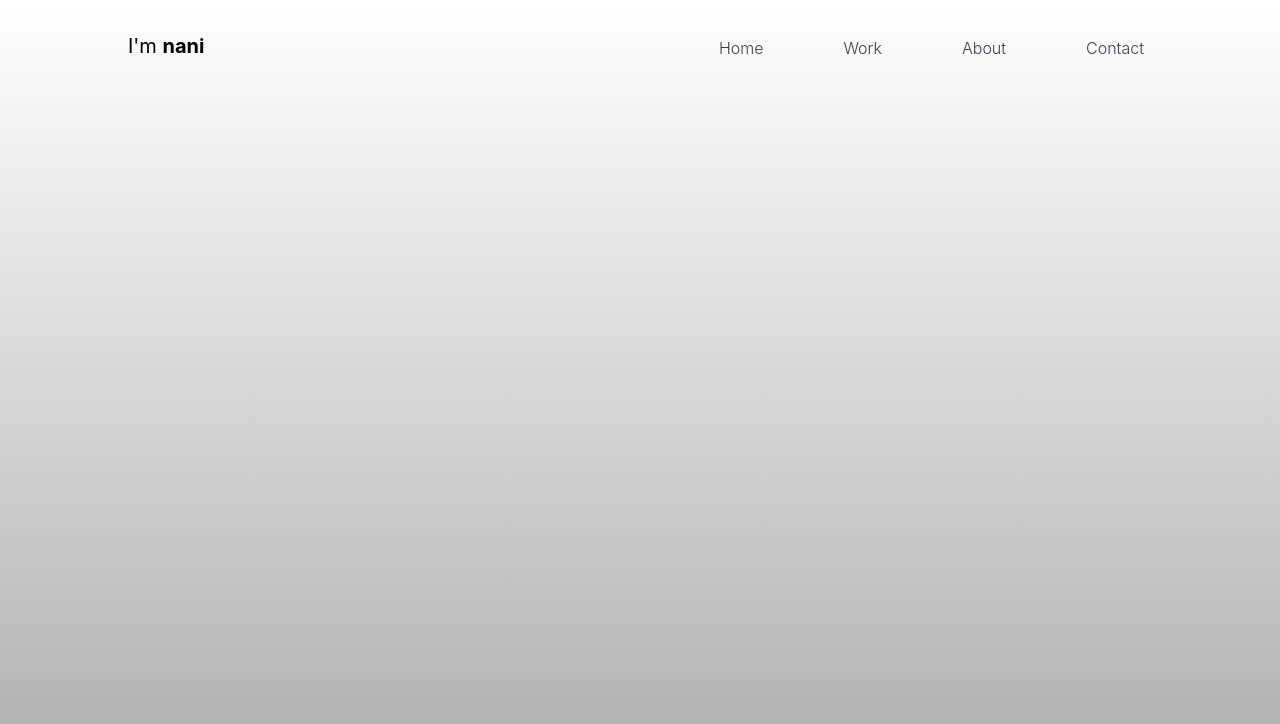
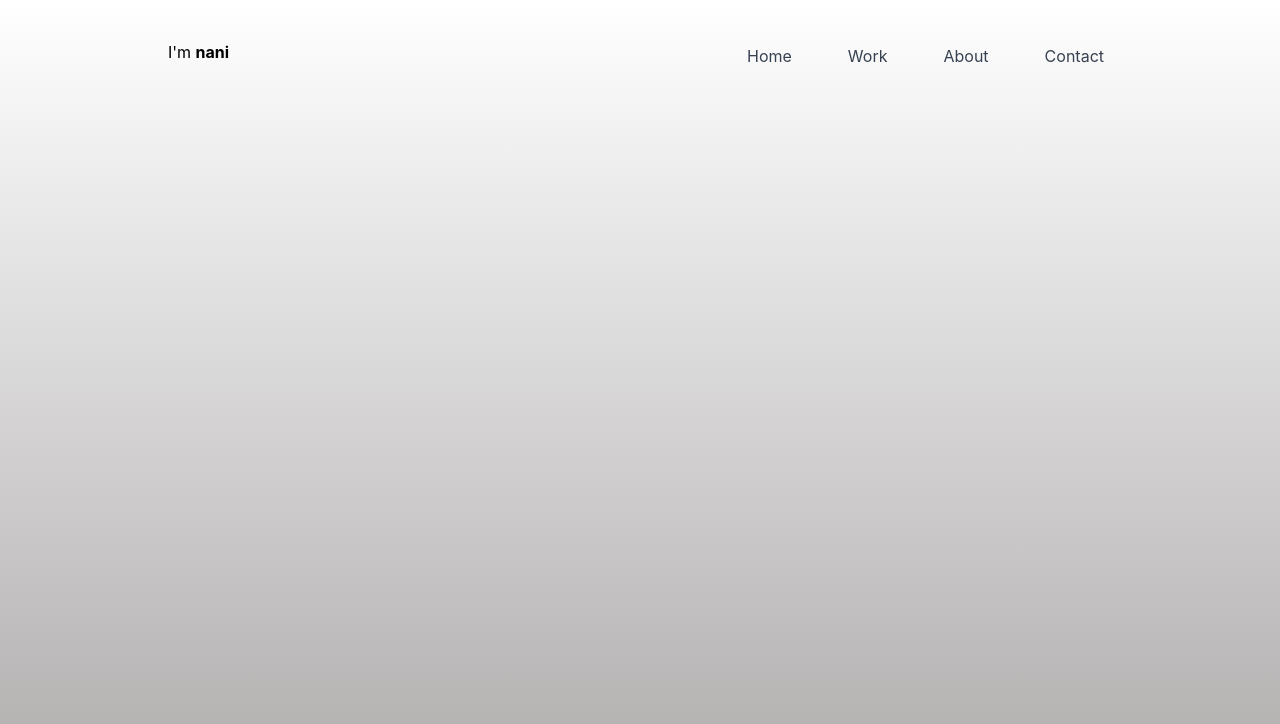
Before and after one commit to nani-samireddy/portfolio, a React (Vite) app: page / in a window 1280 px wide. Shown: the top 724 px of the page. Built offline with nearby package versions, Linux system fonts and the light colour scheme.

Commit message:
added nav

```diff
--- a/index.html
+++ b/index.html
@@ -6,6 +6,8 @@
   <link rel="icon" type="image/svg+xml" href="/vite.svg" />
   <meta name="viewport" content="width=device-width, initial-scale=1.0" />
   <title>Nani samireddy</title>
+  <link rel="stylesheet"
+    href="https://fonts.googleapis.com/css2?family=Material+Symbols+Outlined:opsz,wght,FILL,GRAD@20..48,100..700,0..1,-50..200" />
 </head>
 
 <body>
--- a/src/App.jsx
+++ b/src/App.jsx
@@ -2,9 +2,9 @@ import Navbar from "./components/navbar";
 
 function App() {
   return (
-    <>
+    <div className="text-black">
       <Navbar />
-    </>
+    </div>
   );
 }
 
--- a/src/components/navbar.jsx
+++ b/src/components/navbar.jsx
@@ -1,27 +1,58 @@
+import { useState } from "react";
+
 const Navbar = () => {
+  const [showModal, setShowModal] = useState(false);
   return (
-    <div className="w-full flex justify-center ">
-      <nav className="w-80vw flex md:flex-row flex-col md:justify-between py-8 ">
-        <div className="text-black text-xl">
-          <span>
+    <div className="w-100vw flex justify-center relative smooth-trasnsition">
+      <div className="w-80p flex justify-between  py-8 md:py-10 md:px-10 px-4">
+        <div>
+          <h1 className="font-lg">
             I&apos;m <span className="font-bold">nani</span>
-          </span>
+          </h1>
         </div>
-        <div className="flex gap-16 font-light invisible md:visible ">
-          <a className=" nav-element" href="/">
+
+        <div className=" md:flex hidden gap-10">
+          <a className="nav-element" href="#home">
             Home
           </a>
-          <a className="nav-element" href="#Work">
+          <a className="nav-element" href="#work">
             Work
           </a>
-          <a className="nav-element" href="/about">
+          <a className="nav-element" href="#about">
             About
           </a>
-          <a className="nav-element" href="/contact">
+          <a className="nav-element" href="#contact">
             Contact
           </a>
         </div>
-      </nav>
+        <div className="block md:hidden">
+          <span
+            onClick={() => setShowModal(true)}
+            className="material-symbols-outlined"
+          >
+            menu
+          </span>
+        </div>
+      </div>
+      {/* mobile modal */}
+      {showModal && (
+        <div className=" flex flex-col justify-center  navblur md:hidden absolute h-100vh w-100vw top-0 left-0">
+          <div className="w-full flex justify-end">
+            <span
+              onClick={() => setShowModal(false)}
+              className="material-symbols-outlined p-10 absolute text-3xl"
+            >
+              close
+            </span>
+          </div>
+          <div className="text-2xl h-full flex flex-col justify-center items-center gap-6 ">
+            <a href="#home">Home</a>
+            <a href="#work">Work</a>
+            <a href="#about">About</a>
+            <a href="#contact">Contact</a>
+          </div>
+        </div>
+      )}
     </div>
   );
 };
--- a/src/index.css
+++ b/src/index.css
@@ -26,6 +26,14 @@
   .nav-element {
     @apply transition-colors delay-75 ease-linear hover:bg-gray-200 py-1 px-2 rounded-xl text-gray-700;
   }
+  .navblur {
+    background: rgba(217, 217, 217, 0.66);
+    backdrop-filter: blur(17.5px);
+  }
+
+  .smooth-trasnsition {
+    transition: all 1s ease-in-out;
+  }
 }
 
 body {
--- a/tailwind.config.js
+++ b/tailwind.config.js
@@ -7,7 +7,49 @@ export default {
   theme: {
     extend: {
       width: {
+        '100vw': '100vw',
+        '90vw': "90vw",
         '80vw': "80vw",
+        '70vw': "70vw",
+        '60vw': "60vw",
+        '50vw': "50vw",
+        '40vw': "40vw",
+        '30vw': "30vw",
+        '20vw': "20vw",
+        '10vw': "10vw",
+        '10p': "10%",
+        '20p': "20%",
+        '30p': "30%",
+        '40p': "40%",
+        '50p': "50%",
+        '60p': "60%",
+        '70p': "70%",
+        '80p': "80%",
+        '90p': "90%",
+        '100p': "100%",
+
+      },
+      height: {
+        '100vh': '100vh',
+        '90vh': "90vh",
+        '80vh': "80vh",
+        '70vh': "70vh",
+        '60vh': "60vh",
+        '50vh': "50vh",
+        '40vh': "40vh",
+        '30vh': "30vh",
+        '20vh': "20vh",
+        '10vh': "10vh",
+        '10p': "10%",
+        '20p': "20%",
+        '30p': "30%",
+        '40p': "40%",
+        '50p': "50%",
+        '60p': "60%",
+        '70p': "70%",
+        '80p': "80%",
+        '90p': "90%",
+        '100p': "100%",
       }
     },
   },
```
